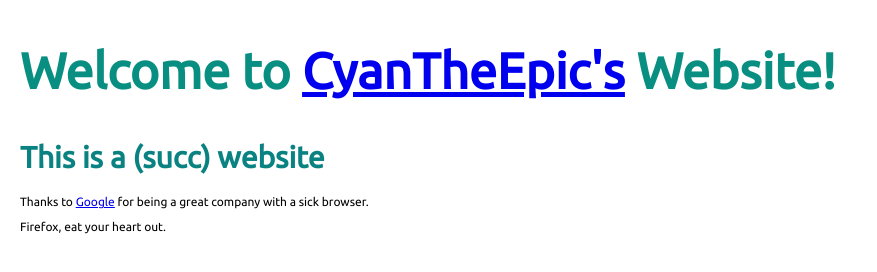
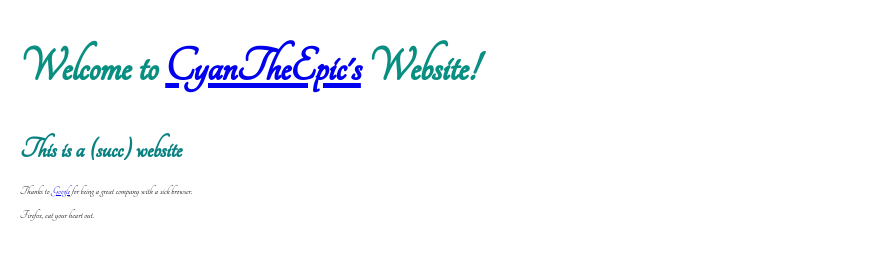
Before and after one commit to CyanTheEpic/cyantheepic.github.io, a plain HTML site: page index.html in a window 1280 px wide. Shown: the whole page, without its empty margins (0-877 px from the left). Drawn offline with nearby package versions, Linux system fonts and the light colour scheme.

Commit message:
Attempted font-family change from "Ubuntu" to "Tangerine"

```diff
--- a/stylish.css
+++ b/stylish.css
@@ -1,4 +1,4 @@
-@import url('https://fonts.googleapis.com/css?family=Open+Sans|Ubuntu&subset=cyrillic,cyrillic-ext,greek,greek-ext,latin-ext,vietnamese');
+@import url("https://fonts.googleapis.com/css?family=Tangerine");
 
 html, body {
   margin: 0;
@@ -8,19 +8,19 @@ html, body {
   max-width: 100%;
   overflow-x: hidden;
   background-color: #ffffff;
-  font-family: "Ubuntu";
+  font-family: "Tangerine";
 }
 
 h1 {
   font-size: 30px;
-  font-family: "Ubuntu";
+  font-family: "Tangerine";
   color: #098281;
   max-width: 95%;
 }
 
 h2 {
   font-size: 50px;
-  font-family: "Ubuntu";
+  font-family: "Tangerine";
   font-style: bold;
   color: #098f81;
   max-width: 95%;
@@ -28,6 +28,7 @@ h2 {
 
 p {
   font-size: 12px;
-  font-family: "Ubuntu";
+  font-family: "Tangerine";
   color: black;
+  max-width: 95%;
 }
```
